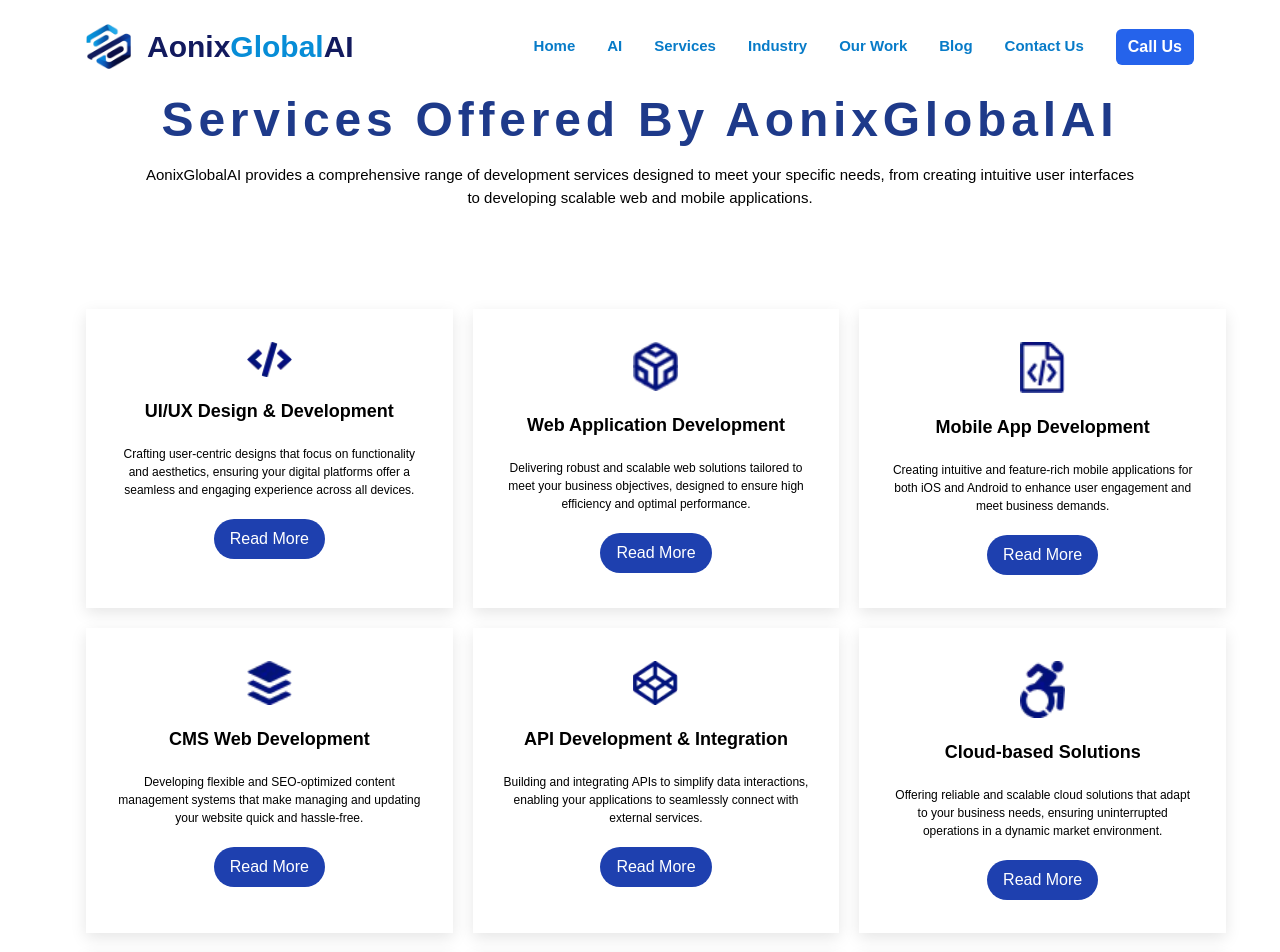
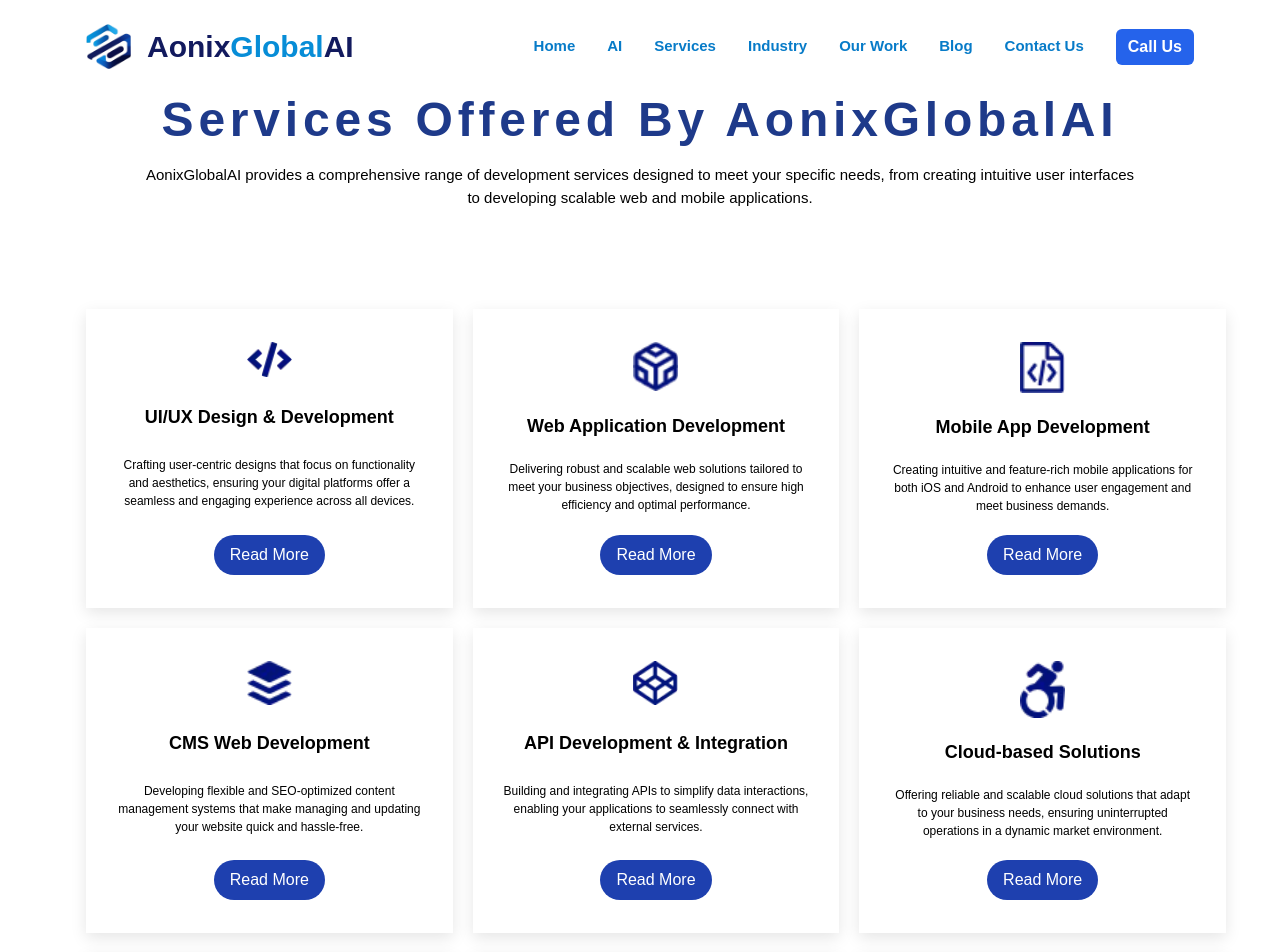
Before and after one commit to aOnixglobalai99/aonixglobalai-portfolio, a Next.js app: page /Service in a window 1280 px wide. Shown: the top 952 px of the page. Built offline with nearby package versions, Linux system fonts and the light colour scheme.

Commit message:
botton position alignment across all boxes

```diff
--- a/src/pages/Service.tsx
+++ b/src/pages/Service.tsx
@@ -32,7 +32,7 @@ const Service = () => {
           {/* Services Grid */}
           <div className="pt-[100px] flex flex-col md:grid md:grid-cols-2 lg:grid-cols-3 gap-5">
             {/* Service Card 1 */}
-            <div className="backgrounddd bg-white text-center shadow-[0px_5px_15px_0px_rgba(0,0,0,0.1)] flex flex-col items-center gap-5 border-neutral-100 px-[30px] py-[33px] rounded-[0px_0px_0px_0px] border-solid border-[0px_0px_0px_0px]">
+            <div className="backgrounddd bg-white text-center shadow-[0px_5px_15px_0px_rgba(0,0,0,0.1)] flex flex-col items-center gap-5 h-full justify-between border-neutral-100 px-[30px] py-[33px] rounded-[0px_0px_0px_0px] border-solid border-[0px_0px_0px_0px]">
               <Image
                 src={serviceone}
                 alt="UI/UX Design"
@@ -54,7 +54,7 @@ const Service = () => {
             </div>
 
             {/* Service Card 2 */}
-            <div className="backgrounddd bg-white text-center shadow-[0px_5px_15px_0px_rgba(0,0,0,0.1)] flex flex-col items-center gap-5 border-neutral-100 px-[30px] py-[33px] rounded-[0px_0px_0px_0px] border-solid border-[0px_0px_0px_0px]">
+            <div className="backgrounddd bg-white text-center shadow-[0px_5px_15px_0px_rgba(0,0,0,0.1)] flex flex-col items-center gap-5 h-full justify-between border-neutral-100 px-[30px] py-[33px] rounded-[0px_0px_0px_0px] border-solid border-[0px_0px_0px_0px]">
               <Image
                 src={servicetwo}
                 alt="Web Development"
@@ -76,7 +76,7 @@ const Service = () => {
             </div>
 
             {/* Service Card 3 */}
-            <div className="backgrounddd bg-white text-center shadow-[0px_5px_15px_0px_rgba(0,0,0,0.1)] flex flex-col items-center gap-5 border-neutral-100 px-[30px] py-[33px] rounded-[0px_0px_0px_0px] border-solid border-[0px_0px_0px_0px]">
+            <div className="backgrounddd bg-white text-center shadow-[0px_5px_15px_0px_rgba(0,0,0,0.1)] flex flex-col items-center gap-5 h-full justify-between border-neutral-100 px-[30px] py-[33px] rounded-[0px_0px_0px_0px] border-solid border-[0px_0px_0px_0px]">
               <Image
                 src={servicethree}
                 alt="Mobile Development"
@@ -98,7 +98,7 @@ const Service = () => {
             </div>
 
             {/* Service Card 4 */}
-            <div className="backgrounddd bg-white text-center shadow-[0px_5px_15px_0px_rgba(0,0,0,0.1)] flex flex-col items-center gap-5 border-neutral-100 px-[30px] py-[33px] rounded-[0px_0px_0px_0px] border-solid border-[0px_0px_0px_0px]">
+            <div className="backgrounddd bg-white text-center shadow-[0px_5px_15px_0px_rgba(0,0,0,0.1)] flex flex-col items-center gap-5 h-full justify-between border-neutral-100 px-[30px] py-[33px] rounded-[0px_0px_0px_0px] border-solid border-[0px_0px_0px_0px]">
               <Image
                 src={servicefour}
                 alt="CMS Development"
@@ -120,7 +120,7 @@ const Service = () => {
             </div>
 
             {/* Service Card 5 */}
-            <div className="backgrounddd bg-white text-center shadow-[0px_5px_15px_0px_rgba(0,0,0,0.1)] flex flex-col items-center gap-5 border-neutral-100 px-[30px] py-[33px] rounded-[0px_0px_0px_0px] border-solid border-[0px_0px_0px_0px]">
+            <div className="backgrounddd bg-white text-center shadow-[0px_5px_15px_0px_rgba(0,0,0,0.1)] flex flex-col items-center gap-5 h-full justify-between border-neutral-100 px-[30px] py-[33px] rounded-[0px_0px_0px_0px] border-solid border-[0px_0px_0px_0px]">
               <Image
                 src={servicefive}
                 alt="API Development"
@@ -144,7 +144,7 @@ const Service = () => {
             </div>
 
             {/* Service Card 6 */}
-            <div className="backgrounddd bg-white text-center shadow-[0px_5px_15px_0px_rgba(0,0,0,0.1)] flex flex-col items-center gap-5 border-neutral-100 px-[30px] py-[33px] rounded-[0px_0px_0px_0px] border-solid border-[0px_0px_0px_0px]">
+            <div className="backgrounddd bg-white text-center shadow-[0px_5px_15px_0px_rgba(0,0,0,0.1)] flex flex-col items-center gap-5 h-full justify-between border-neutral-100 px-[30px] py-[33px] rounded-[0px_0px_0px_0px] border-solid border-[0px_0px_0px_0px]">
               <Image
                 src={servicesix}
                 alt="Cloud Solutions"
@@ -166,7 +166,7 @@ const Service = () => {
             </div>
 
             {/* Service Card 7 */}
-            <div className="backgrounddd bg-white text-center shadow-[0px_5px_15px_0px_rgba(0,0,0,0.1)] flex flex-col items-center gap-5 border-neutral-100 px-[30px] py-[33px] rounded-[0px_0px_0px_0px] border-solid border-[0px_0px_0px_0px]">
+            <div className="backgrounddd bg-white text-center shadow-[0px_5px_15px_0px_rgba(0,0,0,0.1)] flex flex-col items-center gap-5 h-full justify-between border-neutral-100 px-[30px] py-[33px] rounded-[0px_0px_0px_0px] border-solid border-[0px_0px_0px_0px]">
               <Image
                 src={serviceseven}
                 alt="AI Solutions"
@@ -188,7 +188,7 @@ const Service = () => {
             </div>
 
             {/* Service Card 8 */}
-            <div className="backgrounddd bg-white text-center shadow-[0px_5px_15px_0px_rgba(0,0,0,0.1)] flex flex-col items-center gap-5 border-neutral-100 px-[30px] py-[33px] rounded-[0px_0px_0px_0px] border-solid border-[0px_0px_0px_0px]">
+            <div className="backgrounddd bg-white text-center shadow-[0px_5px_15px_0px_rgba(0,0,0,0.1)] flex flex-col items-center gap-5 h-full justify-between border-neutral-100 px-[30px] py-[33px] rounded-[0px_0px_0px_0px] border-solid border-[0px_0px_0px_0px]">
               <Image
                 src={serviceeight}
                 alt="Digital Marketing"
@@ -210,7 +210,7 @@ const Service = () => {
             </div>
 
             {/* Service Card 9 */}
-            <div className="backgrounddd bg-white text-center shadow-[0px_5px_15px_0px_rgba(0,0,0,0.1)] flex flex-col items-center gap-5 border-neutral-100 px-[30px] py-[33px] rounded-[0px_0px_0px_0px] border-solid border-[0px_0px_0px_0px]">
+            <div className="backgrounddd bg-white text-center shadow-[0px_5px_15px_0px_rgba(0,0,0,0.1)] flex flex-col items-center gap-5 h-full justify-between border-neutral-100 px-[30px] py-[33px] rounded-[0px_0px_0px_0px] border-solid border-[0px_0px_0px_0px]">
               <Image src={servicenine} alt="DevOps" width={45} height={45} />
               <h1 className="font-bold text-lg">DevOps & Automation</h1>
               <p className="text-center text-[12px]">
```
